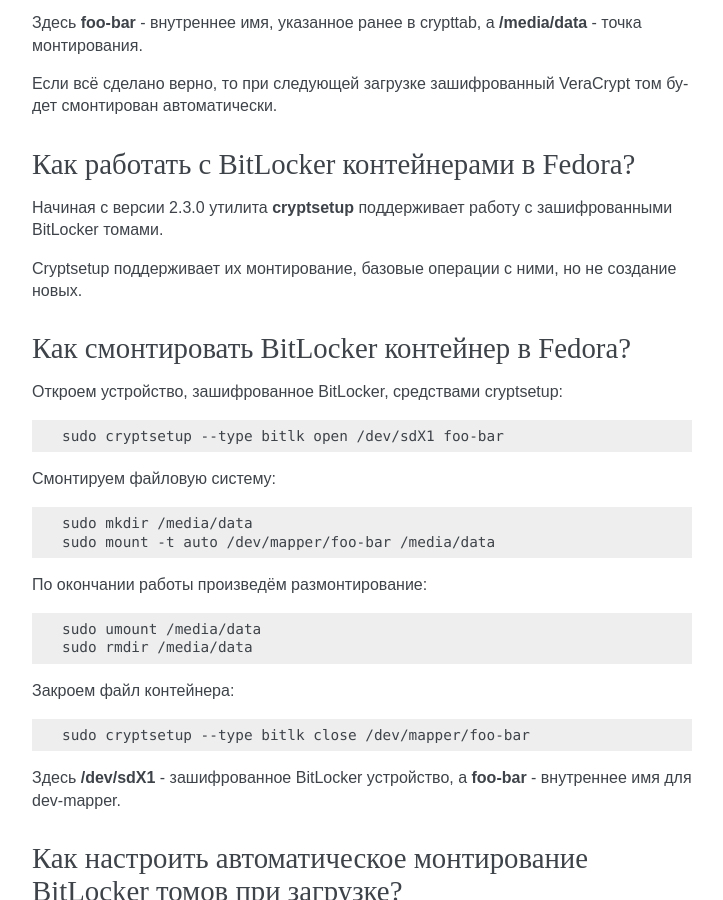
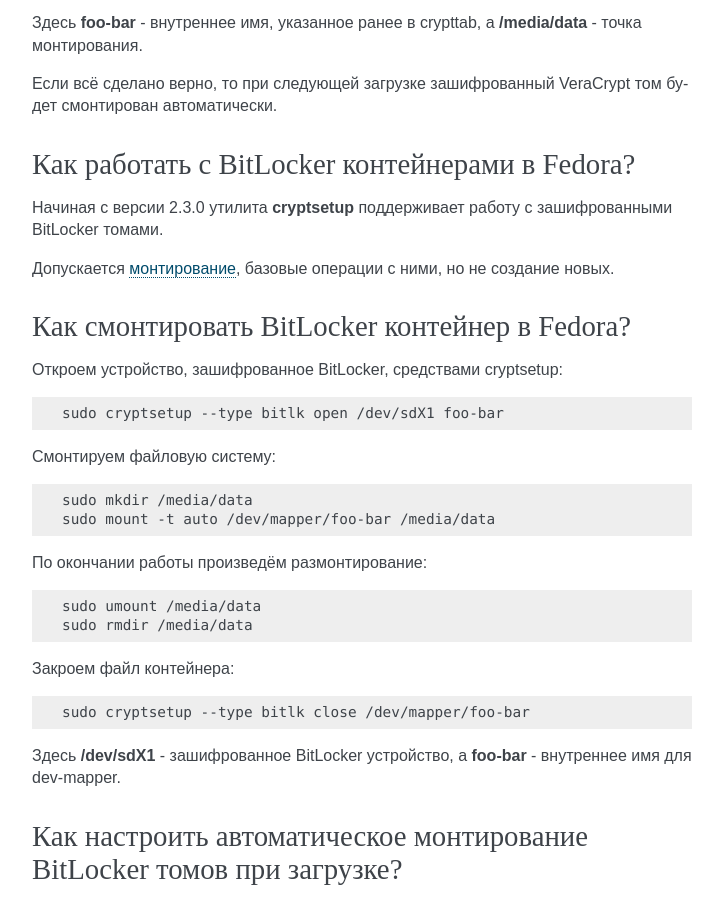
Before and after one commit to RussianFedora/FAQ, a Sphinx documentation site: the page built from source/security.rst, in a window 1280 px wide and 900 px high, scrolled down 27795 px. Shown: the whole window, without its empty margins (388-1111 px from the left). Built offline with Sphinx 7.4.7, drawn with Linux system fonts in a browser that asks for light colours.

Commit message:
Added internal hyperlink to bitlocker-fedora question.

```diff
--- a/source/security.rst
+++ b/source/security.rst
@@ -1600,7 +1600,7 @@
 
 Начиная с версии 2.3.0 утилита **cryptsetup** поддерживает работу с зашифрованными BitLocker томами.
 
-Cryptsetup поддерживает их монтирование, базовые операции с ними, но не создание новых.
+Допускается :ref:`монтирование <bitlocker-mount>`, базовые операции с ними, но не создание новых.
 
 .. index:: encryption, cryptsetup, bitlocker, mount
 .. _bitlocker-mount:
```
